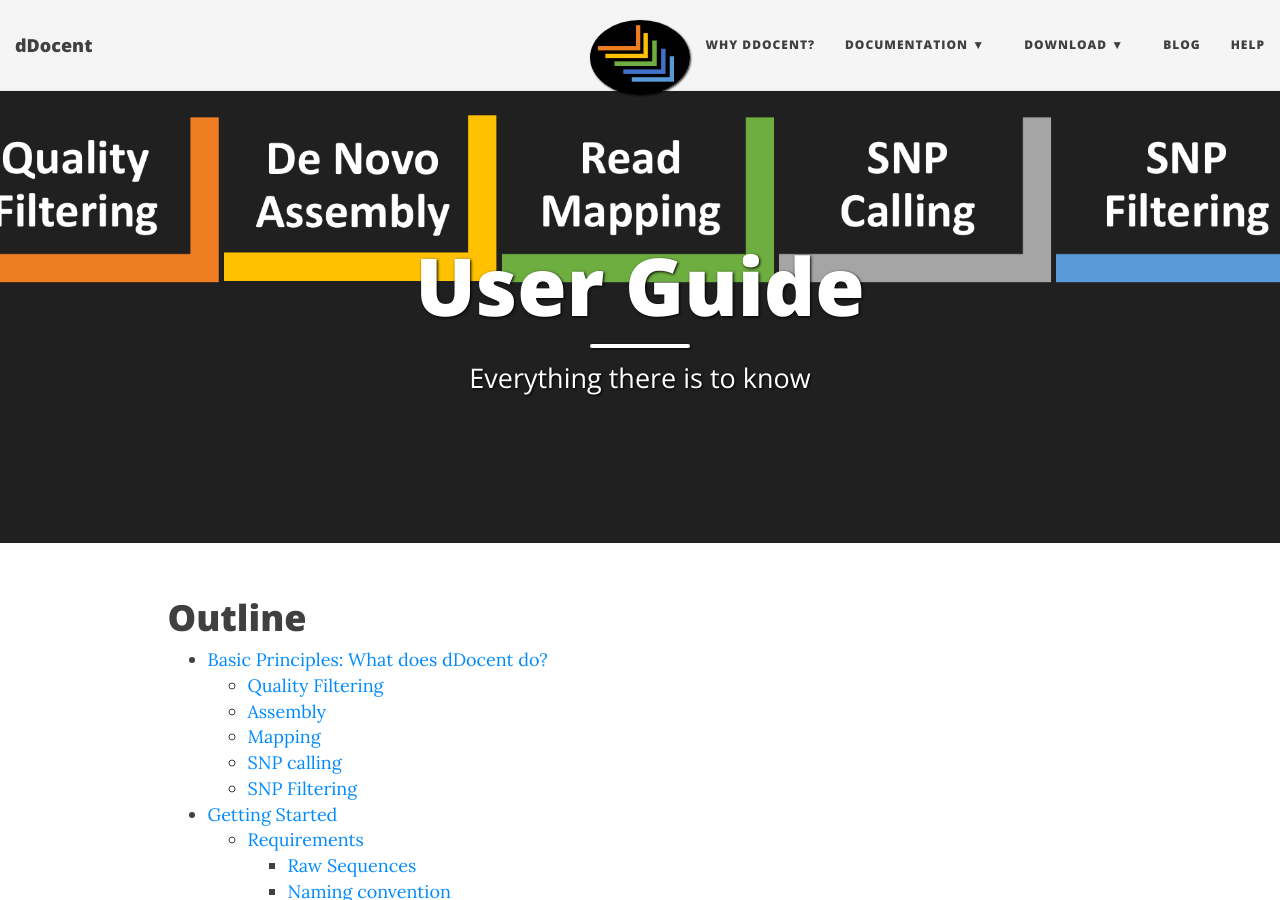
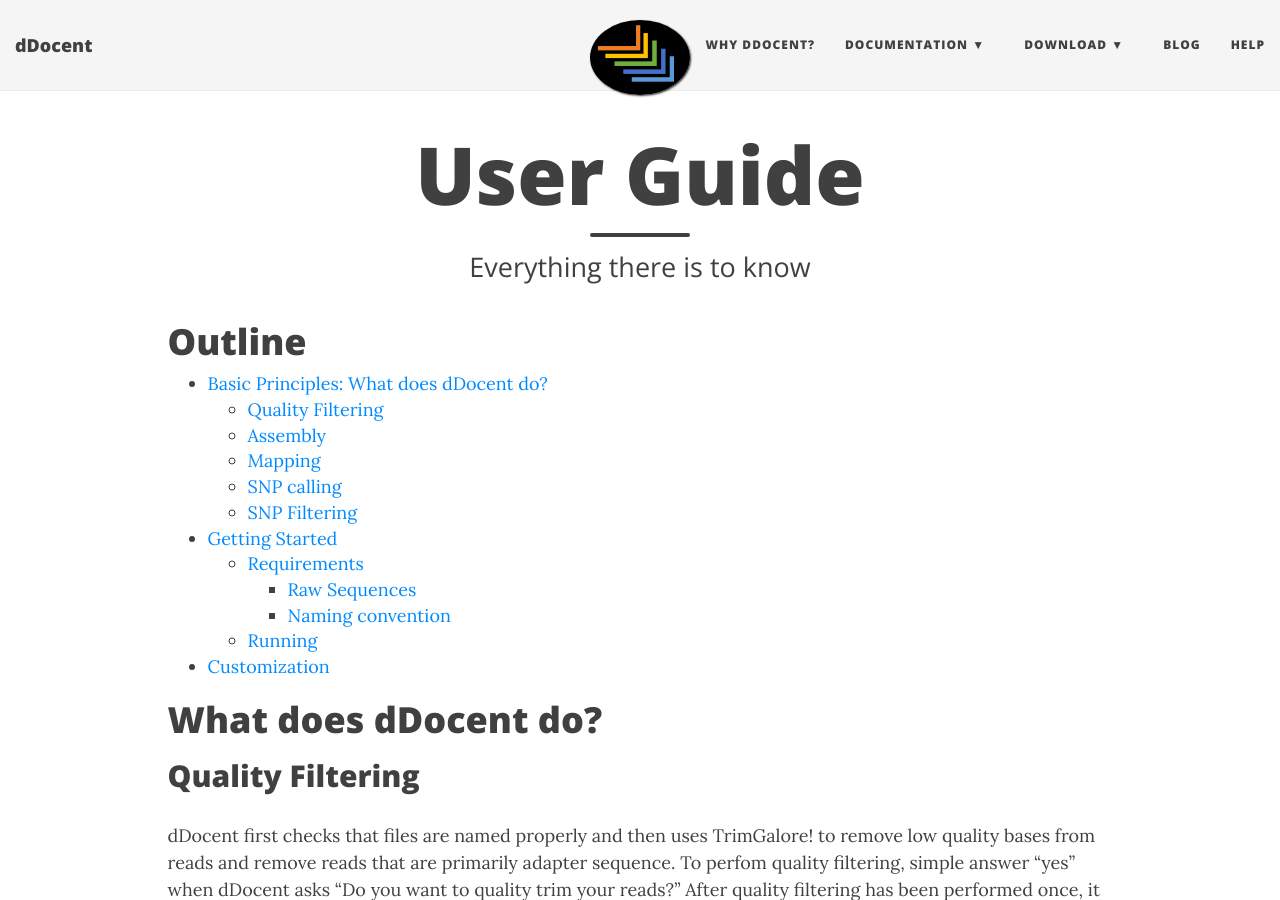
Before and after one commit to jpuritz/dDocent, a Jekyll site: the page built from UserGuide.md, in a window 1280 px wide and 900 px high. Built offline with Jekyll 4.4.1, drawn with Linux system fonts in a browser that asks for light colours; nearby versions of some CDN libraries.

Commit message:
Update UserGuide.md

```diff
--- a/UserGuide.md
+++ b/UserGuide.md
@@ -2,7 +2,6 @@
 layout: page
 title: User Guide
 subtitle: Everything there is to know
-bigimg: /ddlogo.png
 ---
 
 # Outline
```
